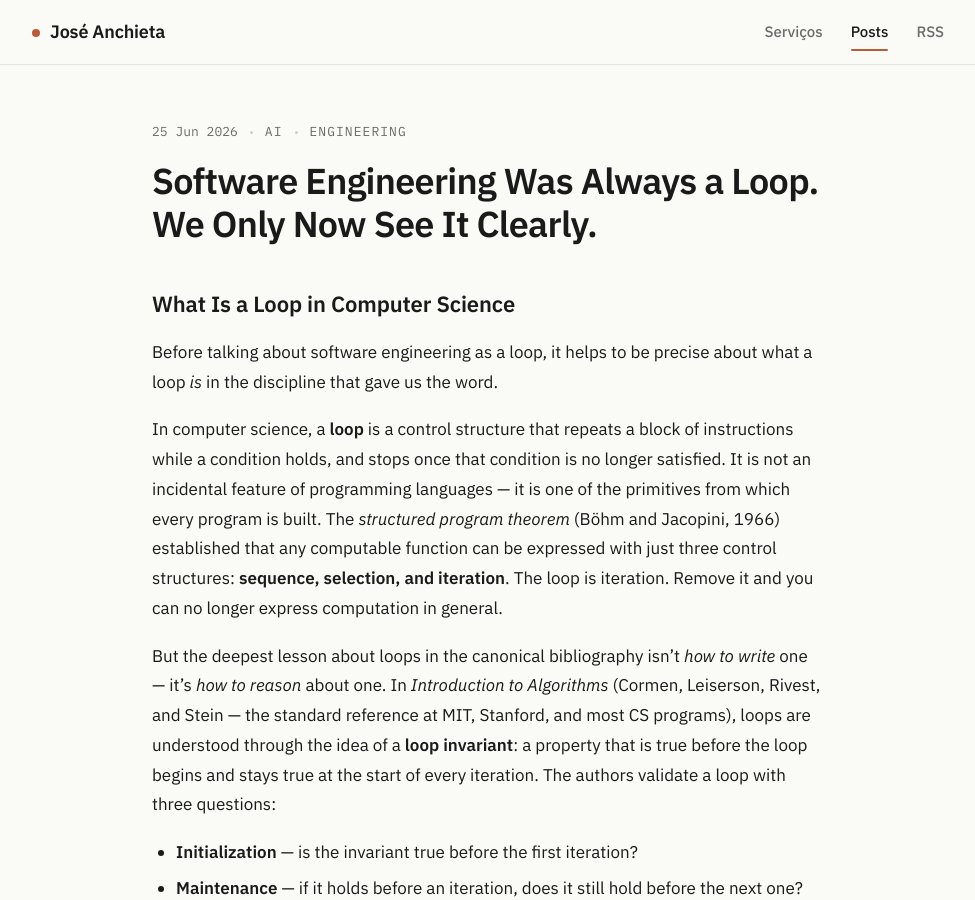
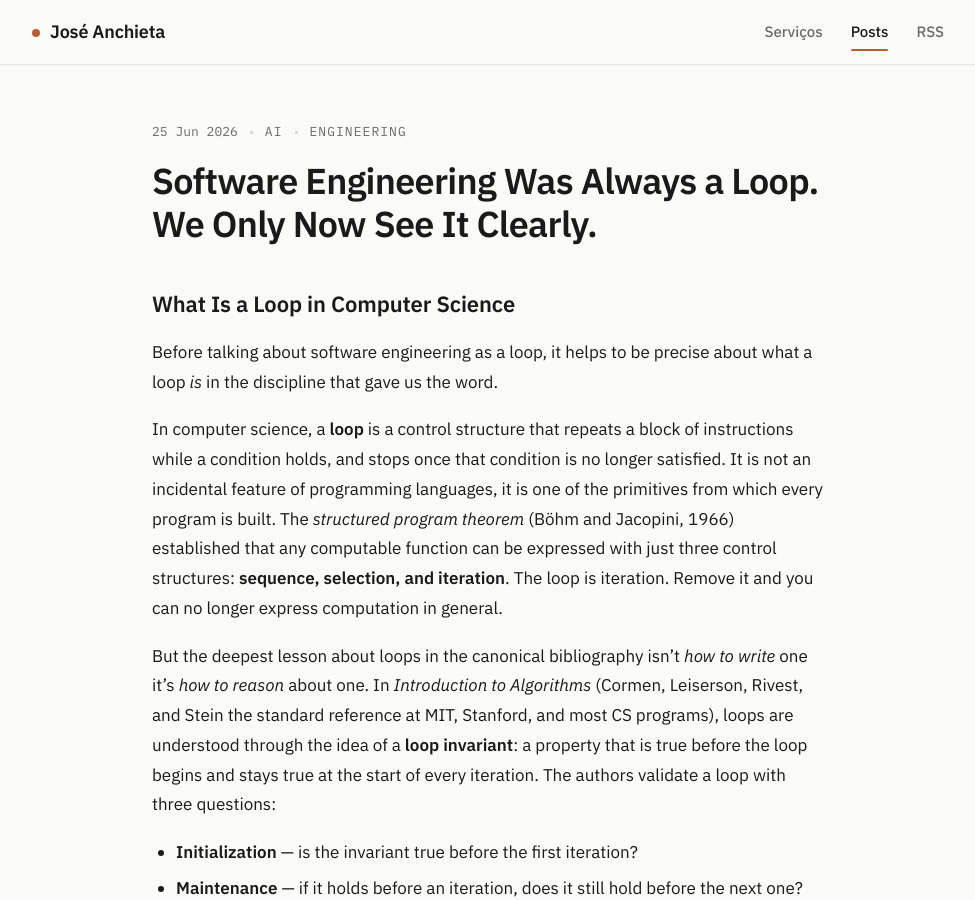
Before and after one commit to anchietajunior/terminal-log-blog, a Jekyll site: the page built from _posts/2026-06-25-software-engineering-was-always-a-loop.md, in a window 1280 px wide and 900 px high. Shown: the whole window, without its empty margins (152-1127 px from the left). Built offline with Jekyll 4.4.1, drawn with Linux system fonts in a browser that asks for light colours.

Commit message:
Humanize text

```diff
--- a/_posts/2026-06-25-software-engineering-was-always-a-loop.md
+++ b/_posts/2026-06-25-software-engineering-was-always-a-loop.md
@@ -12,9 +12,9 @@ lang: en
 
 Before talking about software engineering as a loop, it helps to be precise about what a loop *is* in the discipline that gave us the word.
 
-In computer science, a **loop** is a control structure that repeats a block of instructions while a condition holds, and stops once that condition is no longer satisfied. It is not an incidental feature of programming languages — it is one of the primitives from which every program is built. The *structured program theorem* (Böhm and Jacopini, 1966) established that any computable function can be expressed with just three control structures: **sequence, selection, and iteration**. The loop is iteration. Remove it and you can no longer express computation in general.
+In computer science, a **loop** is a control structure that repeats a block of instructions while a condition holds, and stops once that condition is no longer satisfied. It is not an incidental feature of programming languages, it is one of the primitives from which every program is built. The *structured program theorem* (Böhm and Jacopini, 1966) established that any computable function can be expressed with just three control structures: **sequence, selection, and iteration**. The loop is iteration. Remove it and you can no longer express computation in general.
 
-But the deepest lesson about loops in the canonical bibliography isn't *how to write* one — it's *how to reason* about one. In *Introduction to Algorithms* (Cormen, Leiserson, Rivest, and Stein — the standard reference at MIT, Stanford, and most CS programs), loops are understood through the idea of a **loop invariant**: a property that is true before the loop begins and stays true at the start of every iteration. The authors validate a loop with three questions:
+But the deepest lesson about loops in the canonical bibliography isn't *how to write* one it's *how to reason* about one. In *Introduction to Algorithms* (Cormen, Leiserson, Rivest, and Stein the standard reference at MIT, Stanford, and most CS programs), loops are understood through the idea of a **loop invariant**: a property that is true before the loop begins and stays true at the start of every iteration. The authors validate a loop with three questions:
 
 - **Initialization** — is the invariant true before the first iteration?
 - **Maintenance** — if it holds before an iteration, does it still hold before the next one?
```
